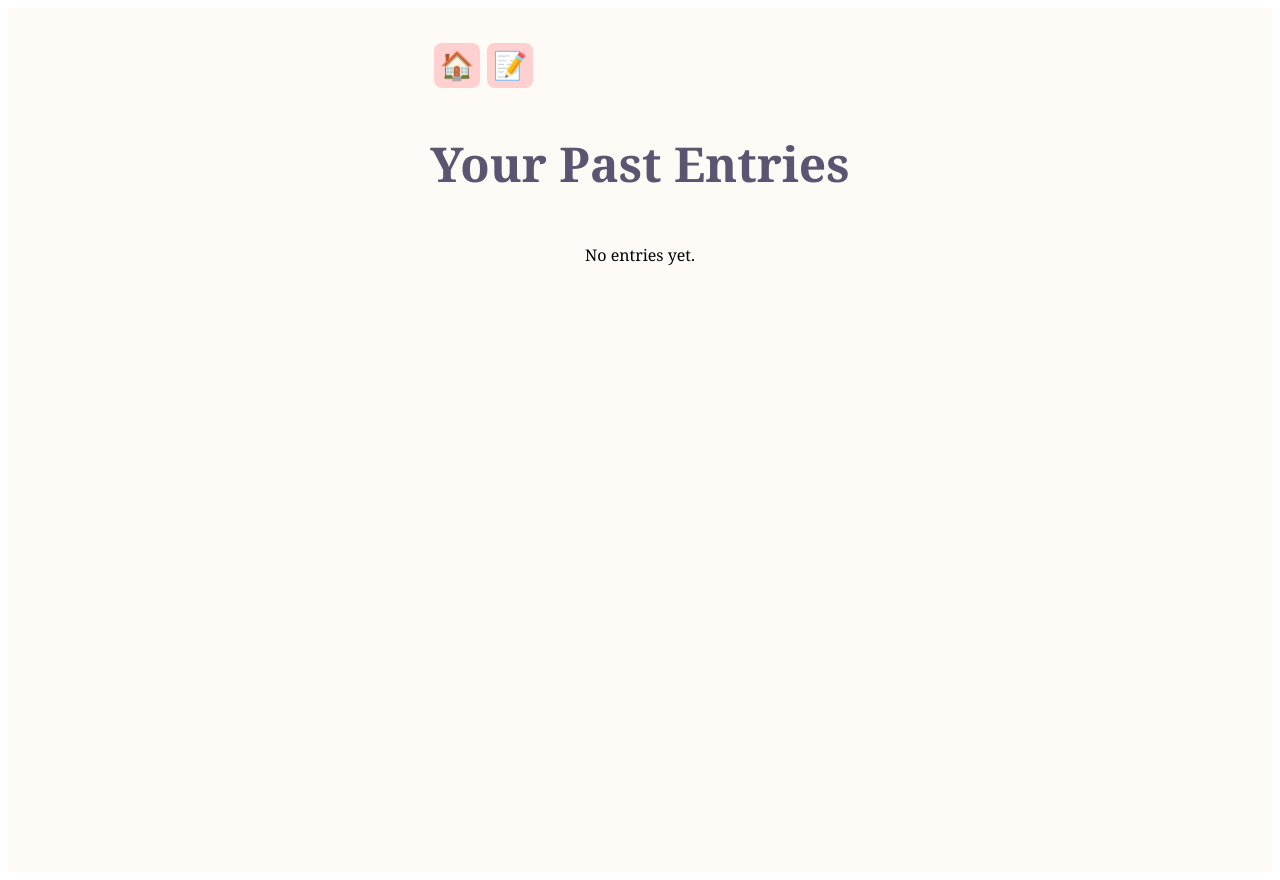
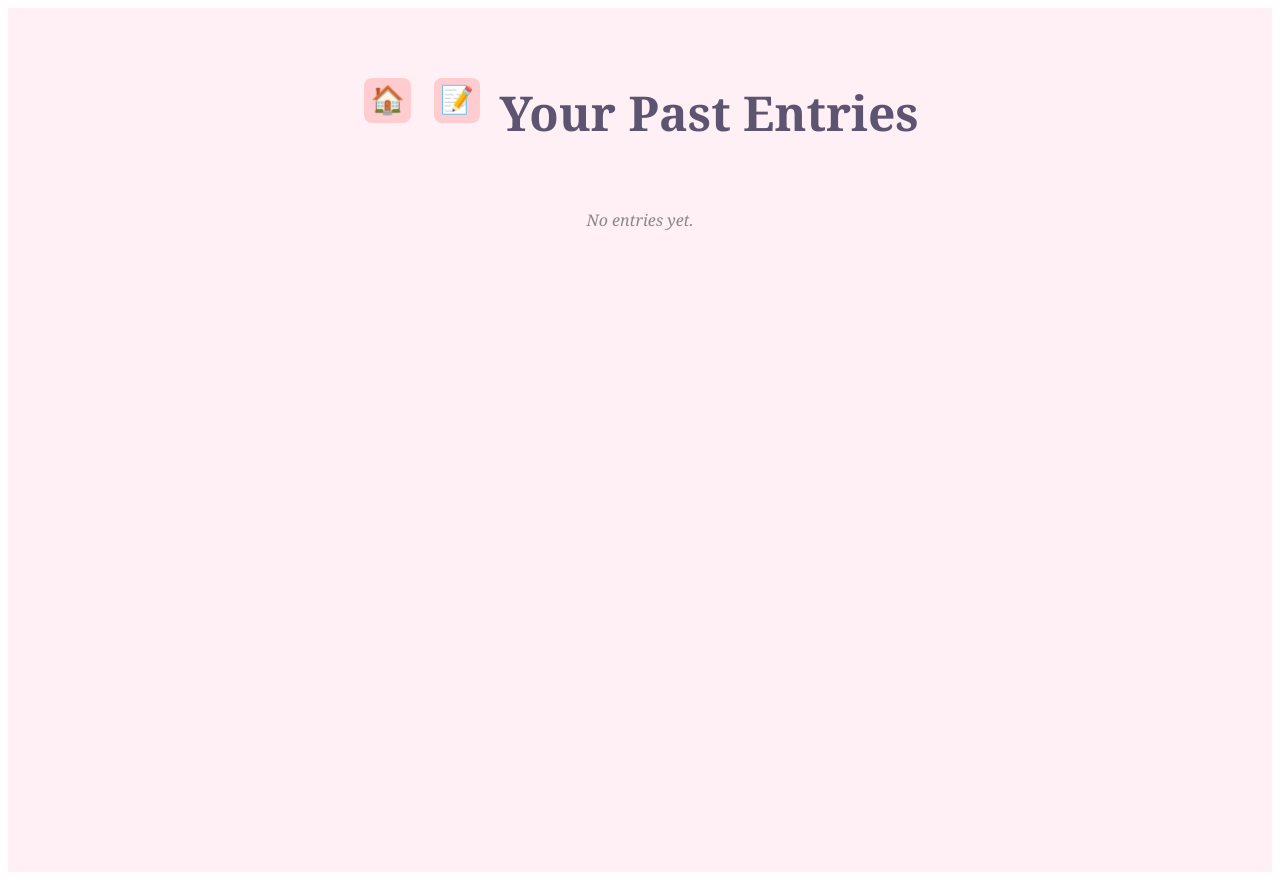
Before and after one commit to ShaynaMBarclay/vent2me, a React (Vite) app: page /history in a window 1280 px wide. Built offline with nearby package versions, Linux system fonts and the light colour scheme; the HTML template or start-up script is replaced by a standard one.

Commit message:
fixed thins

```diff
--- a/src/pages/History.jsx
+++ b/src/pages/History.jsx
@@ -22,15 +22,15 @@ function History() {
       {entries.length === 0 ? (
         <p className="no-entries">No entries yet.</p>
       ) : (
-        <ul className="entry-list">
+        <div className="entries-grid">
           {entries.map((entry) => (
-            <li key={entry.id} className="entry-item">
+            <div key={entry.id} className="journal-entry-card">
               <div className="entry-mood">Mood: <strong>{entry.mood}</strong></div>
               <div className="entry-date">{new Date(entry.date).toLocaleString()}</div>
               <p className="entry-text">{entry.text}</p>
-            </li>
+            </div>
           ))}
-        </ul>
+        </div>
       )}
     </div>
   );
--- a/src/styles/History.css
+++ b/src/styles/History.css
@@ -1,6 +1,6 @@
 .history-container {
     padding: 2rem;
-    background-color: #fefaf6;
+    background-color: #fff0f5; /* soft pink background */
     min-height: 100vh;
     font-family: 'Georgia', serif;
     display: flex;
@@ -11,7 +11,10 @@
   .history-header {
     font-size: 2rem;
     margin-bottom: 1rem;
-    color: #4e3d2c;
+    color: #355e3b; /* deep green text */
+    display: flex;
+    align-items: center;
+    gap: 1rem;
   }
 
   .entries-grid {
@@ -26,13 +29,21 @@
   .journal-entry-card {
     background: #fffef9;
     border: 1px solid #e0d6c6;
-    border-radius: 8px;
-    box-shadow: 3px 6px 12px rgba(0, 0, 0, 0.1);
+    border-radius: 12px;
+    box-shadow: inset 0 0 0 2px #f3e6dc, 3px 6px 12px rgba(0, 0, 0, 0.1);
     padding: 1.5rem;
     width: 300px;
     min-height: 200px;
     position: relative;
     transition: transform 0.2s ease;
+    background-image: repeating-linear-gradient(
+      to bottom,
+      #fffaf6 0px,
+      #fffaf6 24px,
+      #f5ede7 25px
+    );
+    background-size: 100% 25px;
+    border-left: 8px solid #d4a5a5; /* faux book binding */
   }
 
   .journal-entry-card:hover {
@@ -42,20 +53,20 @@
   .entry-mood {
     font-weight: bold;
     font-size: 1.2rem;
-    color: #a0522d;
+    color: #bc6c25; /* rich brown */
     margin-bottom: 0.5rem;
   }
 
   .entry-date {
     font-size: 0.8rem;
-    color: #777;
+    color: #6a6a6a;
     margin-bottom: 1rem;
   }
 
   .entry-text {
     font-size: 1rem;
     color: #333;
-    line-height: 1.5;
+    line-height: 1.6;
     white-space: pre-wrap;
   }
 
@@ -63,3 +74,9 @@
     background-image: linear-gradient(135deg, #fffef9 25%, #f5f2eb 25%, #f5f2eb 50%, #fffef9 50%, #fffef9 75%, #f5f2eb 75%, #f5f2eb 100%);
     background-size: 20px 20px;
   }
+
+  .no-entries {
+    font-style: italic;
+    color: #888;
+    margin-top: 2rem;
+  }
--- a/src/styles/Journal.css
+++ b/src/styles/Journal.css
@@ -89,6 +89,9 @@
   .journalhome-button:hover {
     background-color: #ff7b89;
   }
+  .history-button:hover {
+    background-color: #ff7b89;
+  }
 
   .mood-button {
     background-color: #c2fbd7;
```
Also changed, not shown: src/components/MoodSelector.jsx (deleted).
